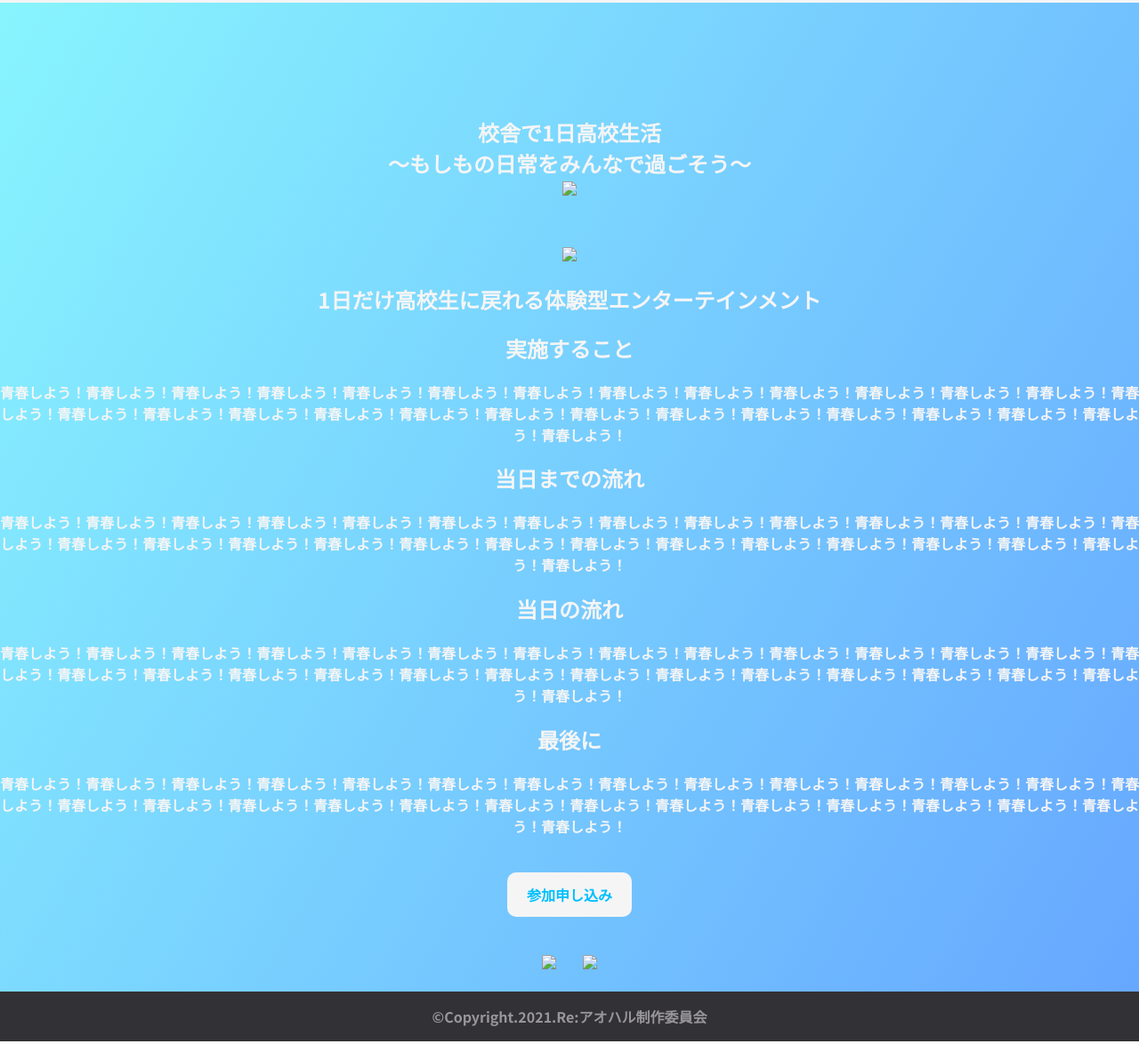
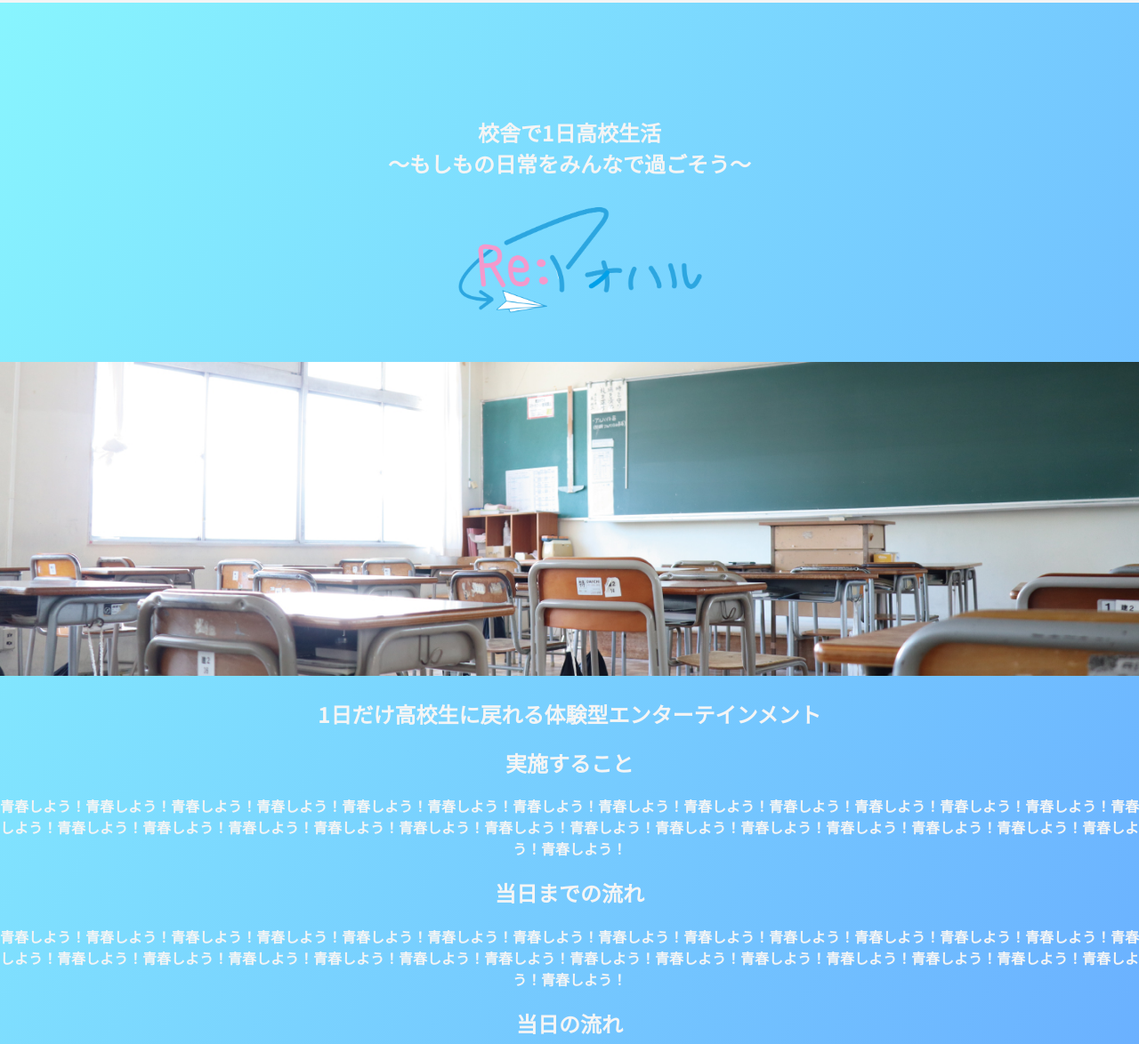
Before and after one commit to dot-komori/test-reaoharu, a plain HTML site: page index.html in a window 1280 px wide. Shown: the part 98-1272 px from the top of the page at 89% size. Drawn offline with Linux system fonts and the light colour scheme; files that its build step writes are made by us from their sources.

Commit message:
Update index.html

```diff
--- a/index.html
+++ b/index.html
@@ -31,11 +31,11 @@
         </div>
 
         <div class="pic_logo">
-          <img src="img/re01.png">
+          <img src="re01.png">
         </div>
 
         <div class="pic_head">
-          <img src="img/re04.jpg">
+          <img src="re04.jpg">
         </div>
       </section>
 
@@ -67,11 +67,11 @@
 
       <section class="sns">
         <a href="https://www.instagram.com/re_aoharu1107/?hl=ja" class="insta">
-          <img src="img/reins.png">
+          <img src="reins.png">
         </a>
 
         <a href="https://twitter.com/Re_aoharu1107" class="twitter">
-          <img src="img/retw.png">
+          <img src="retw.png">
         </a>
       </section>
     </main>
```
